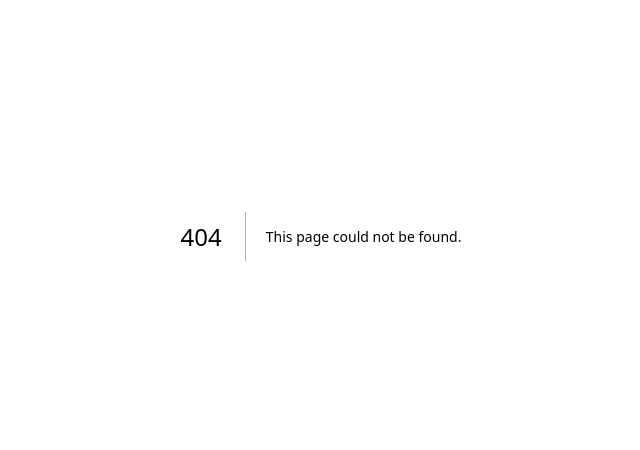
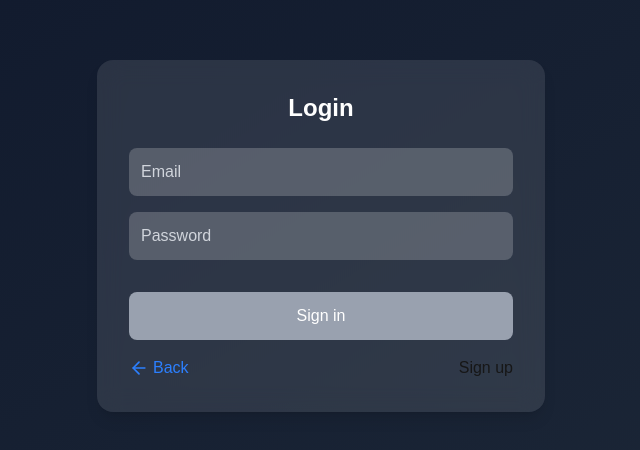
Before and after one commit to Alieeh/utilities-hub, a Next.js app: page /signin in a window 1280 px wide. Before the commit this address had no page. Shown: the part 164-614 px from the top of the page, without its empty margins (319-959 px from the left). Built offline with nearby package versions, Linux system fonts and the light colour scheme; no server answers.

Commit message:
Login page and its action logic - minor changes in signup form

```diff
--- /dev/null
+++ b/app/signin/actions.ts
@@ -0,0 +1,46 @@
+'use server'
+
+import { createSession } from "../lib/session";
+import { PrismaClient } from "@/generated/prisma";
+
+const prisma = new PrismaClient();
+
+export async function login(state, formData) {
+    const tEmail = formData.get("email").trim();
+    const tPassword = formData.get("password").trim();
+
+
+    const user = await prisma.user.findUnique({
+        where: { email: tEmail },
+    });
+
+    // Check if the email exists in the database
+    if (!user) {
+        return { error: 'Invalid email or password',
+            values: {
+                email: formData?.get("email") || null,
+                password: formData?.get("password") || null,
+            }
+         };
+    }
+
+    const bcrypt = require('bcrypt');
+    const passwordMatch = await bcrypt.compare(tPassword, user.password); // user.password is hashed
+
+    // Check if the password is correct
+    if (!passwordMatch) {
+        return { error: 'Invalid email or password',
+            values: {
+                email: formData?.get("email") || null,
+                password: formData?.get("password") || null,
+            }
+         };
+  }
+     // ✅ Login success
+    console.log("Login successful for user:", user.email);
+
+    // Create a session for the user, creatSession will
+    // set the cookie then redirect to dashboard
+    await createSession(user.id);
+
+}
--- /dev/null
+++ b/app/signin/page.tsx
@@ -0,0 +1,71 @@
+'use client';
+
+import BackButton from "@/components/backButton";
+import Link from "next/link";
+
+import { useRef } from "react";
+import { useActionState } from "react";
+import { login } from "./actions";
+
+export default function LoginPage() {
+    const formRef = useRef<HTMLFormElement>(null);
+    const [state, action, pending] = useActionState(login, undefined);
+
+    const handleInputChange = () => {
+        const form = formRef.current;
+        if (!form) return;
+
+        const button = form.querySelector("button[type='submit']") as HTMLButtonElement;
+
+        if (form.email.value && form.password.value) {
+          button.disabled = false;
+        } else {
+          button.disabled = true;
+        }
+      };
+
+    return (
+        <div className="min-h-screen bg-gradient-to-br from-slate-900 to-gray-800 flex items-center justify-center">
+          <div className="relative w-full max-w-md p-8 rounded-2xl bg-white/10 backdrop-blur-md shadow-lg">
+            <h2 className="text-2xl font-semibold text-white text-center mb-6">Login</h2>
+          <form action={action} ref={formRef} className="flex flex-col gap-4">
+
+
+            <input
+              id="email"
+              name="email"
+              placeholder="Email"
+              defaultValue={state?.values?.email}
+              onInput={handleInputChange}
+              className="p-3 rounded-lg bg-white/20 text-white placeholder-gray-300 focus:outline-none focus:ring-2 focus:ring-blue-400"
+              />
+
+            <input
+                id="password"
+                name="password"
+              type="password"
+              placeholder="Password"
+              defaultValue={state?.values?.password}
+              onInput={handleInputChange}
+              className="p-3 rounded-lg bg-white/20 text-white placeholder-gray-300 focus:outline-none focus:ring-2 focus:ring-blue-400"
+              />
+
+              {state?.error  && (<div className="text-sm text-red-500"> <p>{state.error}</p></div>)}
+
+            <button disabled type="submit"
+            className="mt-4 py-3 bg-blue-600 text-white rounded-lg hover:bg-blue-700 transition
+            disabled:bg-gray-400 disabled:cursor-not-allowed disabled:hover:bg-gray-400"
+            >
+            {pending ? 'signing in...' : 'Sign in'}
+            </button>
+            </form>
+
+            <div className='flex flex-row items-center justify-between mt-4'>
+            <BackButton />
+            <Link href={'/signup'}> Sign up</Link>
+            </div>
+
+          </div>
+        </div>
+    );
+}
--- a/app/signup/form.tsx
+++ b/app/signup/form.tsx
@@ -3,7 +3,7 @@
 import { signup } from './actions';
 import { BackButton } from "@/components/backButton";
 import Link from 'next/link';
-import { redirect } from 'next/navigation';
+//import { redirect } from 'next/navigation';
 import { useActionState } from 'react';
 
 export function SignupForm() {
--- a/app/signup/page.tsx
+++ b/app/signup/page.tsx
@@ -1,6 +1,3 @@
-
-
-
 import { SignupForm } from "./form";
 
 export default function SignupPage() {
--- a/components/header.tsx
+++ b/components/header.tsx
@@ -8,8 +8,8 @@ const Header: React.FC = () => {
                 <img src="/logo.png" alt="Logo" className="h-10" />
             </div>
             <div className="flex gap-4">
-                <Link href={"/login"} className="text-blue-500 cursor-pointer hover:underline">Login</Link>
-                <Link href={"/signup"} className="text-blue-500 cursor-pointer hover:underline">Signup</Link>
+                <Link href={"/sigin"} className="text-blue-500 cursor-pointer hover:underline">Sign in</Link>
+                <Link href={"/signup"} className="text-blue-500 cursor-pointer hover:underline">Sign up</Link>
             </div>
         </header>
     );
```
Also changed, not shown: 1 other file (tests, documents, lock files or other folders).
